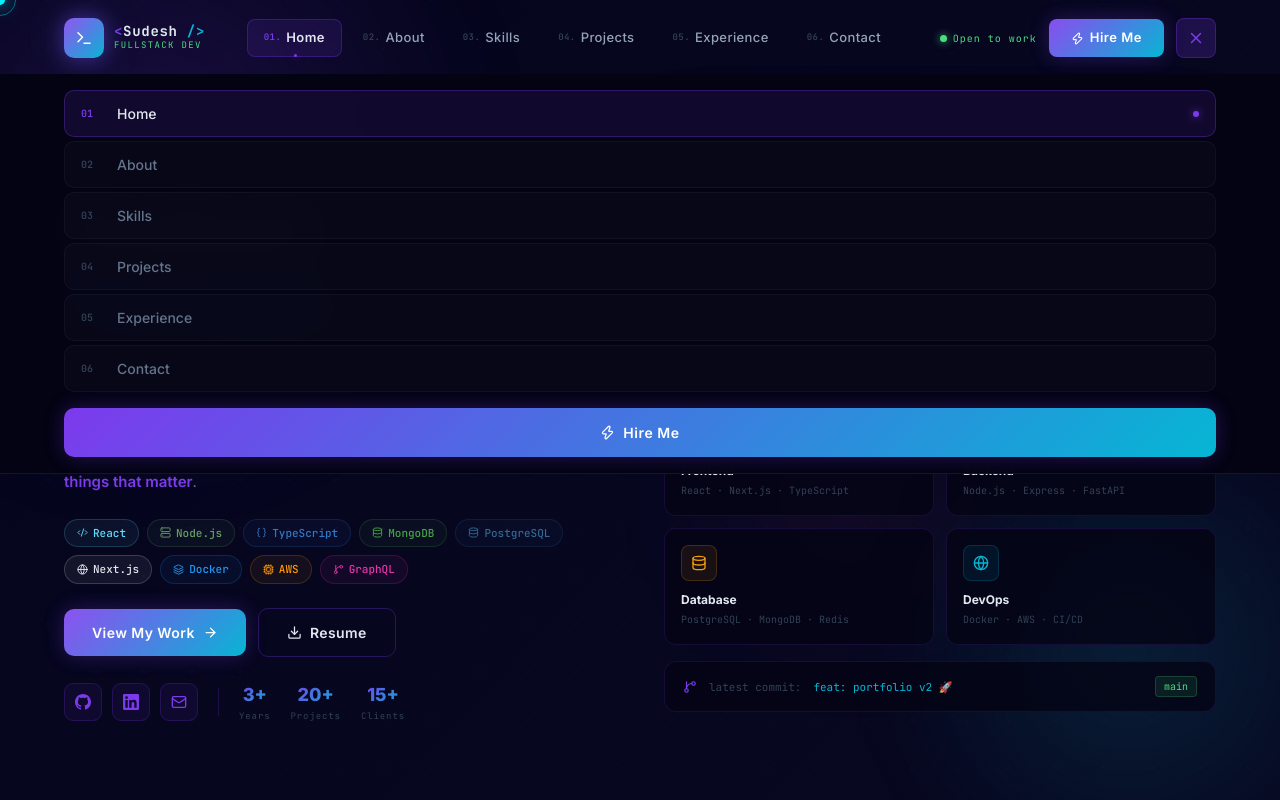
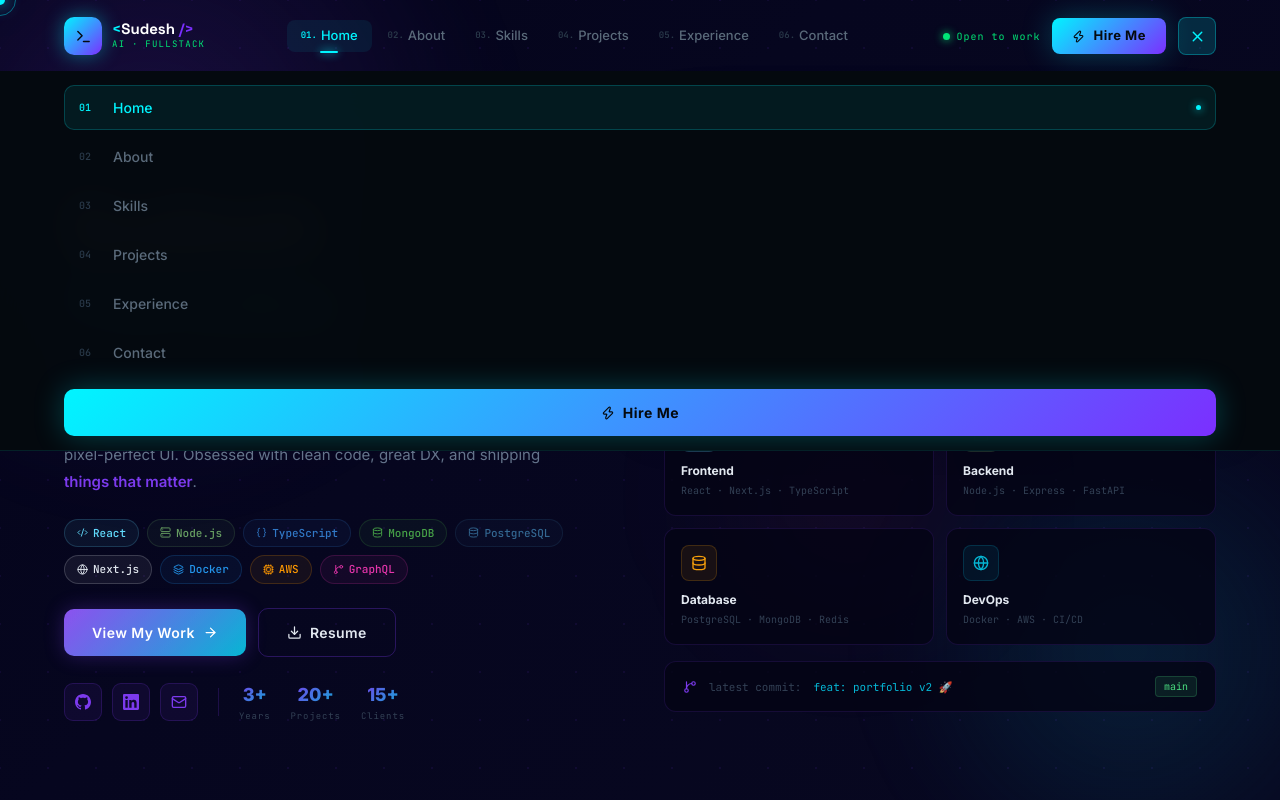
Before and after one commit to Sudesh-2002/personal-portfolio, a React (Vite) app: page / in a window 1280 px wide. Both pictures are taken after a click on the button 1196 px from the left and 38 px from the top of the page. Shown: the top 800 px of the page. Built offline with nearby package versions, Linux system fonts and the light colour scheme.

Commit message:
feat: redesign Navbar with AI-dev branding and active section tracking

```diff
--- a/src/components/Navbar.jsx
+++ b/src/components/Navbar.jsx
@@ -1,6 +1,6 @@
 import React, { useState, useEffect } from 'react';
 import { motion, AnimatePresence } from 'framer-motion';
-import { Menu, X, Zap, Terminal, ExternalLink } from 'lucide-react';
+import { Menu, X, Terminal, Zap } from 'lucide-react';
 
 const navLinks = [
   { label: 'Home',       href: '#home',       num: '01' },
@@ -11,18 +11,18 @@ const navLinks = [
   { label: 'Contact',    href: '#contact',    num: '06' },
 ];
 
-const Navbar = () => {
-  const [scrolled, setScrolled] = useState(false);
-  const [menuOpen, setMenuOpen] = useState(false);
-  const [activeSection, setActive] = useState('home');
+export default function Navbar() {
+  const [scrolled, setScrolled]   = useState(false);
+  const [menuOpen, setMenuOpen]   = useState(false);
+  const [active,   setActive]     = useState('home');
 
   useEffect(() => {
     const onScroll = () => {
-      setScrolled(window.scrollY > 50);
-      const ids = navLinks.map(l => l.href.substring(1));
+      setScrolled(window.scrollY > 60);
+      const ids = navLinks.map(l => l.href.slice(1));
       for (let i = ids.length - 1; i >= 0; i--) {
         const el = document.getElementById(ids[i]);
-        if (el && window.scrollY >= el.offsetTop - 150) { setActive(ids[i]); break; }
+        if (el && window.scrollY >= el.offsetTop - 160) { setActive(ids[i]); break; }
       }
     };
     window.addEventListener('scroll', onScroll);
@@ -33,207 +33,88 @@ const Navbar = () => {
     <motion.header
       initial={{ y: -100, opacity: 0 }}
       animate={{ y: 0, opacity: 1 }}
-      transition={{ duration: 0.9, ease: [0.22, 1, 0.36, 1] }}
-      className="fixed top-0 left-0 right-0 z-50"
-      style={{ padding: '0' }}
+      transition={{ duration: 0.8, ease: [0.22, 1, 0.36, 1] }}
+      style={{ position: 'fixed', top: 0, left: 0, right: 0, zIndex: 50 }}
     >
-      {/* Top accent line */}
+      {/* accent line */}
       <div style={{
-        height: '2px',
-        background: 'linear-gradient(90deg, transparent, #7c3aed, #06b6d4, #7c3aed, transparent)',
-        opacity: scrolled ? 1 : 0,
-        transition: 'opacity 0.4s ease',
+        height: '1px',
+        background: 'linear-gradient(90deg, transparent, #00F5FF, #7B2FFF, transparent)',
+        opacity: scrolled ? 1 : 0, transition: 'opacity 0.4s',
       }} />
 
       <div style={{
-        background: scrolled
-          ? 'rgba(4, 4, 20, 0.97)'
-          : 'transparent',
-        backdropFilter: scrolled ? 'blur(24px)' : 'none',
-        WebkitBackdropFilter: scrolled ? 'blur(24px)' : 'none',
-        borderBottom: scrolled ? '1px solid rgba(124, 58, 237, 0.15)' : 'none',
+        background: scrolled ? 'rgba(5,10,15,0.96)' : 'transparent',
+        backdropFilter: scrolled ? 'blur(20px)' : 'none',
+        WebkitBackdropFilter: scrolled ? 'blur(20px)' : 'none',
+        borderBottom: scrolled ? '1px solid rgba(0,245,255,0.1)' : 'none',
         transition: 'all 0.4s ease',
         padding: '0 5%',
       }}>
-        <nav style={{
-          display: 'flex',
-          alignItems: 'center',
-          justifyContent: 'space-between',
-          height: '72px',
-        }}>
+        <nav style={{ display: 'flex', alignItems: 'center', justifyContent: 'space-between', height: '70px' }}>
 
-          {/* ── LOGO ── */}
-          <motion.a
-            href="#home"
-            whileHover={{ scale: 1.05 }}
-            whileTap={{ scale: 0.95 }}
-            style={{ textDecoration: 'none', display: 'flex', alignItems: 'center', gap: '10px', flexShrink: 0 }}
-          >
-            {/* Glowing terminal icon box */}
+          {/* LOGO */}
+          <motion.a href="#home" whileHover={{ scale: 1.04 }} whileTap={{ scale: 0.96 }}
+            style={{ textDecoration: 'none', display: 'flex', alignItems: 'center', gap: '10px' }}>
             <div style={{
-              width: '40px', height: '40px',
-              background: 'linear-gradient(135deg, #7c3aed, #06b6d4)',
-              borderRadius: '10px',
+              width: '38px', height: '38px', borderRadius: '10px',
+              background: 'linear-gradient(135deg, #00F5FF, #7B2FFF)',
               display: 'flex', alignItems: 'center', justifyContent: 'center',
-              boxShadow: '0 0 20px rgba(124,58,237,0.5), 0 0 40px rgba(6,182,212,0.2)',
-              position: 'relative',
-              overflow: 'hidden',
+              boxShadow: '0 0 20px rgba(0,245,255,0.4)',
             }}>
-              <div style={{
-                position: 'absolute', inset: 0,
-                background: 'linear-gradient(135deg, rgba(255,255,255,0.15), transparent)',
-              }} />
-              <Terminal size={18} color="#fff" style={{ position: 'relative', zIndex: 1 }} />
+              <Terminal size={17} color="#050A0F" />
             </div>
-
             <div>
-              <div style={{
-                fontFamily: 'JetBrains Mono, monospace',
-                fontSize: '14px', fontWeight: 700,
-                color: '#e2e8f0',
-                letterSpacing: '0.05em',
-                lineHeight: 1.1,
-              }}>
-                <span style={{ color: '#7c3aed' }}>{'<'}</span>
-                Sudesh
-                <span style={{ color: '#06b6d4' }}>{' />'}</span>
+              <div style={{ fontFamily: 'Space Grotesk', fontSize: '15px', fontWeight: 700, color: '#fff', lineHeight: 1.1 }}>
+                <span style={{ color: '#00F5FF' }}>&lt;</span>Sudesh<span style={{ color: '#7B2FFF' }}> /&gt;</span>
               </div>
-              <div style={{
-                fontFamily: 'JetBrains Mono, monospace',
-                fontSize: '9px',
-                color: '#4ade80',
-                letterSpacing: '0.15em',
-              }}>
-                FULLSTACK DEV
+              <div style={{ fontFamily: 'JetBrains Mono', fontSize: '9px', color: '#00E676', letterSpacing: '0.14em' }}>
+                AI · FULLSTACK
               </div>
             </div>
           </motion.a>
 
-          {/* ── DESKTOP NAV ── */}
-          <nav className="hidden lg:flex" style={{ alignItems: 'center', gap: '4px' }}>
+          {/* DESKTOP NAV */}
+          <nav className="hidden lg:flex" style={{ alignItems: 'center', gap: '2px' }}>
             {navLinks.map(link => {
-              const isActive = activeSection === link.href.substring(1);
+              const isActive = active === link.href.slice(1);
               return (
-                <motion.a
-                  key={link.label}
-                  href={link.href}
-                  whileHover={{ y: -2 }}
-                  whileTap={{ scale: 0.96 }}
-                  style={{
-                    position: 'relative',
-                    padding: '8px 16px',
-                    borderRadius: '8px',
-                    textDecoration: 'none',
-                    display: 'flex', alignItems: 'center', gap: '5px',
-                    transition: 'all 0.2s ease',
-                    background: isActive ? 'rgba(124,58,237,0.12)' : 'transparent',
-                    border: isActive ? '1px solid rgba(124,58,237,0.3)' : '1px solid transparent',
-                  }}
-                >
-                  {/* Number prefix */}
+                <a key={link.label} href={link.href}
+                  className={`nav-link${isActive ? ' active' : ''}`}
+                  style={{ display: 'flex', alignItems: 'center', gap: '4px' }}>
                   <span style={{
-                    fontFamily: 'JetBrains Mono, monospace',
-                    fontSize: '9px',
-                    color: isActive ? '#7c3aed' : '#334155',
-                    fontWeight: 600,
-                    letterSpacing: '0.05em',
-                    transition: 'color 0.2s',
-                  }}>
-                    {link.num}.
-                  </span>
-                  <span style={{
-                    fontFamily: 'Inter, sans-serif',
-                    fontSize: '13px',
-                    fontWeight: isActive ? 600 : 500,
-                    color: isActive ? '#e2e8f0' : '#94a3b8',
-                    letterSpacing: '0.03em',
-                    transition: 'color 0.2s',
-                  }}>
-                    {link.label}
-                  </span>
-
-                  {/* Active indicator dot */}
-                  {isActive && (
-                    <motion.div
-                      layoutId="nav-dot"
-                      style={{
-                        position: 'absolute', bottom: '-1px', left: '50%',
-                        transform: 'translateX(-50%)',
-                        width: '3px', height: '3px', borderRadius: '50%',
-                        background: '#7c3aed',
-                        boxShadow: '0 0 8px rgba(124,58,237,0.8)',
-                      }}
-                    />
-                  )}
-                </motion.a>
+                    fontFamily: 'JetBrains Mono', fontSize: '9px',
+                    color: isActive ? '#00F5FF' : 'var(--text-dim)', fontWeight: 600,
+                  }}>{link.num}.</span>
+                  {link.label}
+                </a>
               );
             })}
           </nav>
 
-          {/* ── RIGHT SIDE ── */}
+          {/* RIGHT */}
           <div style={{ display: 'flex', alignItems: 'center', gap: '12px' }}>
-            {/* Status indicator */}
             <div className="hidden md:flex" style={{ alignItems: 'center', gap: '6px' }}>
-              <span style={{
-                width: '7px', height: '7px', borderRadius: '50%',
-                background: '#4ade80',
-                boxShadow: '0 0 8px rgba(74,222,128,0.8)',
-                animation: 'pulse 2s infinite',
-              }} />
-              <span style={{
-                fontFamily: 'JetBrains Mono, monospace',
-                fontSize: '10px', color: '#4ade80',
-                letterSpacing: '0.1em',
-              }}>Open to work</span>
+              <span style={{ width: '7px', height: '7px', borderRadius: '50%', background: '#00E676', boxShadow: '0 0 8px #00E676', animation: 'pulse 2s infinite' }} />
+              <span style={{ fontFamily: 'JetBrains Mono', fontSize: '10px', color: '#00E676', letterSpacing: '0.1em' }}>Open to work</span>
             </div>
-
-            {/* Hire Me CTA */}
-            <motion.a
-              href="#contact"
-              whileHover={{ scale: 1.05, boxShadow: '0 0 30px rgba(124,58,237,0.6), 0 0 60px rgba(6,182,212,0.2)' }}
-              whileTap={{ scale: 0.95 }}
-              className="hidden lg:flex"
-              style={{
-                alignItems: 'center', gap: '6px',
-                padding: '9px 22px',
-                background: 'linear-gradient(135deg, #7c3aed, #06b6d4)',
-                borderRadius: '8px',
-                textDecoration: 'none',
-                fontFamily: 'Inter, sans-serif',
-                fontSize: '13px', fontWeight: 600,
-                color: '#fff',
-                letterSpacing: '0.04em',
-                boxShadow: '0 0 20px rgba(124,58,237,0.3)',
-                border: 'none',
-                position: 'relative', overflow: 'hidden',
-              }}
-            >
-              <div style={{
-                position: 'absolute', inset: 0,
-                background: 'linear-gradient(135deg, rgba(255,255,255,0.1), transparent)',
-              }} />
-              <Zap size={13} style={{ position: 'relative', zIndex: 1 }} />
-              <span style={{ position: 'relative', zIndex: 1 }}>Hire Me</span>
+            <motion.a href="#contact" whileHover={{ scale: 1.05 }} whileTap={{ scale: 0.95 }}
+              className="hidden lg:flex btn-solid-cyan"
+              style={{ padding: '8px 20px', borderRadius: '8px', fontSize: '13px' }}>
+              <Zap size={13} /> Hire Me
             </motion.a>
-
-            {/* Mobile hamburger */}
-            <motion.button
-              whileTap={{ scale: 0.85 }}
-              whileHover={{ scale: 1.1 }}
-              onClick={() => setMenuOpen(o => !o)}
+            <motion.button whileTap={{ scale: 0.85 }} onClick={() => setMenuOpen(o => !o)}
               className="lg:hidden"
               style={{
-                width: '40px', height: '40px', borderRadius: '8px',
+                width: '38px', height: '38px', borderRadius: '8px',
                 display: 'flex', alignItems: 'center', justifyContent: 'center',
-                background: menuOpen ? 'rgba(124,58,237,0.2)' : 'rgba(124,58,237,0.08)',
-                border: '1px solid rgba(124,58,237,0.3)',
-                color: '#7c3aed', cursor: 'pointer',
-              }}
-            >
+                background: menuOpen ? 'rgba(0,245,255,0.15)' : 'rgba(0,245,255,0.06)',
+                border: '1px solid rgba(0,245,255,0.3)', color: '#00F5FF', cursor: 'pointer',
+              }}>
               <AnimatePresence mode="wait" initial={false}>
                 {menuOpen
-                  ? <motion.span key="x" initial={{ rotate: -90, opacity: 0 }} animate={{ rotate: 0, opacity: 1 }} exit={{ rotate: 90, opacity: 0 }} transition={{ duration: 0.18 }}><X size={18} /></motion.span>
-                  : <motion.span key="m" initial={{ rotate: 90, opacity: 0 }} animate={{ rotate: 0, opacity: 1 }} exit={{ rotate: -90, opacity: 0 }} transition={{ duration: 0.18 }}><Menu size={18} /></motion.span>
+                  ? <motion.span key="x" initial={{ rotate: -90, opacity: 0 }} animate={{ rotate: 0, opacity: 1 }} exit={{ rotate: 90, opacity: 0 }} transition={{ duration: 0.16 }}><X size={17} /></motion.span>
+                  : <motion.span key="m" initial={{ rotate: 90, opacity: 0 }} animate={{ rotate: 0, opacity: 1 }} exit={{ rotate: -90, opacity: 0 }} transition={{ duration: 0.16 }}><Menu size={17} /></motion.span>
                 }
               </AnimatePresence>
             </motion.button>
@@ -241,74 +122,36 @@ const Navbar = () => {
         </nav>
       </div>
 
-      {/* ── MOBILE MENU ── */}
+      {/* MOBILE MENU */}
       <AnimatePresence>
         {menuOpen && (
-          <motion.div
-            key="mobile-menu"
-            initial={{ opacity: 0, height: 0 }}
-            animate={{ opacity: 1, height: 'auto' }}
-            exit={{ opacity: 0, height: 0 }}
-            transition={{ duration: 0.3, ease: [0.22, 1, 0.36, 1] }}
-            style={{
-              overflow: 'hidden',
-              background: 'rgba(4,4,20,0.98)',
-              backdropFilter: 'blur(24px)',
-              borderBottom: '1px solid rgba(124,58,237,0.2)',
-              padding: '0 5%',
-            }}
-          >
-            <div style={{ padding: '16px 0', display: 'flex', flexDirection: 'column', gap: '4px' }}>
+          <motion.div key="mobile" initial={{ opacity: 0, height: 0 }} animate={{ opacity: 1, height: 'auto' }} exit={{ opacity: 0, height: 0 }}
+            transition={{ duration: 0.28, ease: [0.22, 1, 0.36, 1] }}
+            style={{ overflow: 'hidden', background: 'rgba(5,10,15,0.98)', backdropFilter: 'blur(20px)', borderBottom: '1px solid rgba(0,245,255,0.1)', padding: '0 5%' }}>
+            <div style={{ padding: '14px 0', display: 'flex', flexDirection: 'column', gap: '4px' }}>
               {navLinks.map((link, i) => {
-                const isActive = activeSection === link.href.substring(1);
+                const isActive = active === link.href.slice(1);
                 return (
-                  <motion.a
-                    key={link.label}
-                    href={link.href}
-                    onClick={() => setMenuOpen(false)}
-                    initial={{ opacity: 0, x: -20 }}
-                    animate={{ opacity: 1, x: 0 }}
-                    transition={{ delay: i * 0.05 }}
-                    whileHover={{ x: 8 }}
+                  <motion.a key={link.label} href={link.href} onClick={() => setMenuOpen(false)}
+                    initial={{ opacity: 0, x: -16 }} animate={{ opacity: 1, x: 0 }} transition={{ delay: i * 0.04 }}
                     style={{
-                      display: 'flex', alignItems: 'center', gap: '12px',
-                      padding: '12px 16px', borderRadius: '10px',
-                      textDecoration: 'none',
-                      background: isActive ? 'rgba(124,58,237,0.12)' : 'rgba(255,255,255,0.02)',
-                      border: isActive ? '1px solid rgba(124,58,237,0.3)' : '1px solid rgba(255,255,255,0.04)',
-                      color: isActive ? '#e2e8f0' : '#64748b',
-                    }}
-                  >
-                    <span style={{
-                      fontFamily: 'JetBrains Mono, monospace',
-                      fontSize: '10px', color: isActive ? '#7c3aed' : '#334155',
-                      fontWeight: 600, width: '24px',
-                    }}>{link.num}</span>
-                    <span style={{ fontFamily: 'Inter, sans-serif', fontSize: '14px', fontWeight: 500 }}>
-                      {link.label}
-                    </span>
-                    {isActive && (
-                      <div style={{ marginLeft: 'auto', width: '6px', height: '6px', borderRadius: '50%', background: '#7c3aed', boxShadow: '0 0 8px rgba(124,58,237,0.8)' }} />
-                    )}
+                      display: 'flex', alignItems: 'center', gap: '12px', padding: '11px 14px',
+                      borderRadius: '10px', textDecoration: 'none',
+                      background: isActive ? 'rgba(0,245,255,0.07)' : 'transparent',
+                      border: isActive ? '1px solid rgba(0,245,255,0.2)' : '1px solid transparent',
+                      color: isActive ? '#00F5FF' : '#5A6A7A',
+                      fontFamily: 'Inter', fontSize: '14px', fontWeight: 500,
+                    }}>
+                    <span style={{ fontFamily: 'JetBrains Mono', fontSize: '10px', color: isActive ? '#00F5FF' : 'var(--text-dim)', width: '22px' }}>{link.num}</span>
+                    {link.label}
+                    {isActive && <div style={{ marginLeft: 'auto', width: '5px', height: '5px', borderRadius: '50%', background: '#00F5FF', boxShadow: '0 0 8px #00F5FF' }} />}
                   </motion.a>
                 );
               })}
-              <motion.a
-                href="#contact"
-                onClick={() => setMenuOpen(false)}
-                initial={{ opacity: 0 }} animate={{ opacity: 1 }} transition={{ delay: 0.35 }}
-                whileHover={{ scale: 1.02 }} whileTap={{ scale: 0.97 }}
-                style={{
-                  display: 'flex', alignItems: 'center', justifyContent: 'center', gap: '8px',
-                  marginTop: '12px', padding: '14px',
-                  background: 'linear-gradient(135deg, #7c3aed, #06b6d4)',
-                  borderRadius: '10px', textDecoration: 'none',
-                  color: '#fff', fontFamily: 'Inter, sans-serif',
-                  fontSize: '14px', fontWeight: 600, letterSpacing: '0.04em',
-                  boxShadow: '0 0 20px rgba(124,58,237,0.3)',
-                }}
-              >
-                <Zap size={15} /> Hire Me
+              <motion.a href="#contact" onClick={() => setMenuOpen(false)}
+                initial={{ opacity: 0 }} animate={{ opacity: 1 }} transition={{ delay: 0.3 }}
+                className="btn-solid-cyan" style={{ marginTop: '10px', justifyContent: 'center', padding: '13px' }}>
+                <Zap size={14} /> Hire Me
               </motion.a>
             </div>
           </motion.div>
@@ -316,6 +159,4 @@ const Navbar = () => {
       </AnimatePresence>
     </motion.header>
   );
-};
-
-export default Navbar;
+}
```
